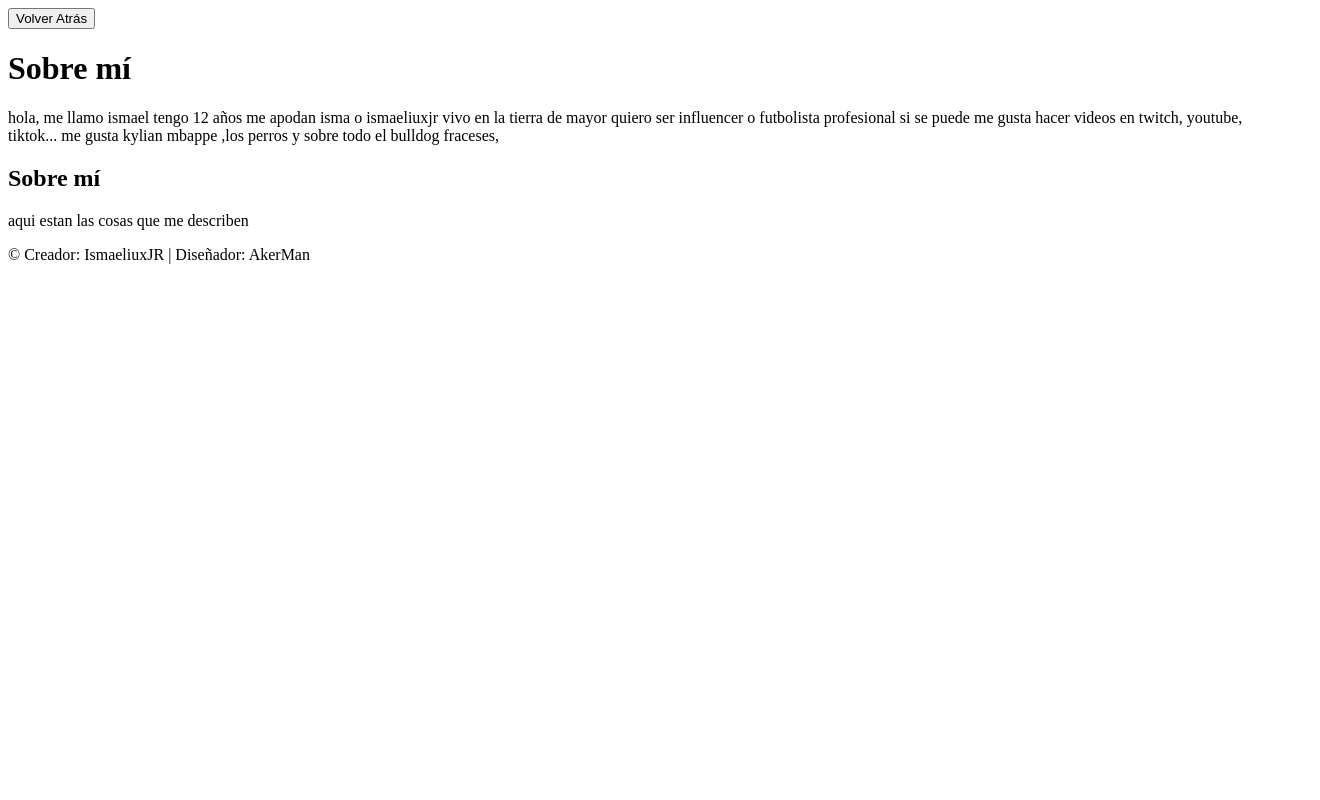
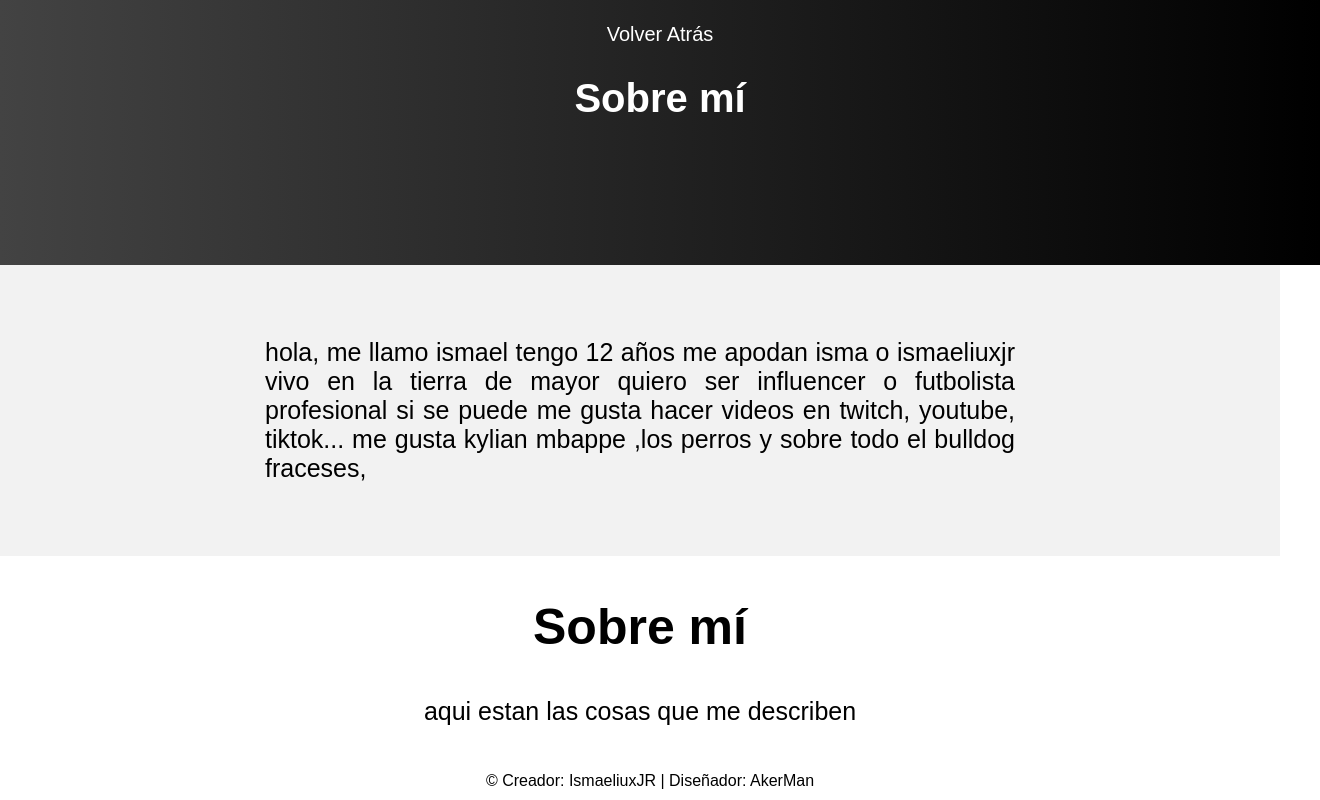
Before and after one commit to AkerManYT/ismaeliuxpage.github.io, a plain HTML site: page Sobre Mi.html in a window 1280 px wide. Shown: the whole page, 1320 px wide, since content can reach past the window. Drawn offline with Linux system fonts and the light colour scheme.

Commit message:
Update Sobre Mi.html

```diff
--- a/Sobre Mi.html
+++ b/Sobre Mi.html
@@ -1,6 +1,6 @@
 <!DOCTYPE html>
 <html lang="es"></html>
-<link rel="stylesheet" href="css/Sobre Mi.css">
+<link rel="stylesheet" href="Sobre Mi.css">
 <html>
   <head>
     <header class="header">
```
